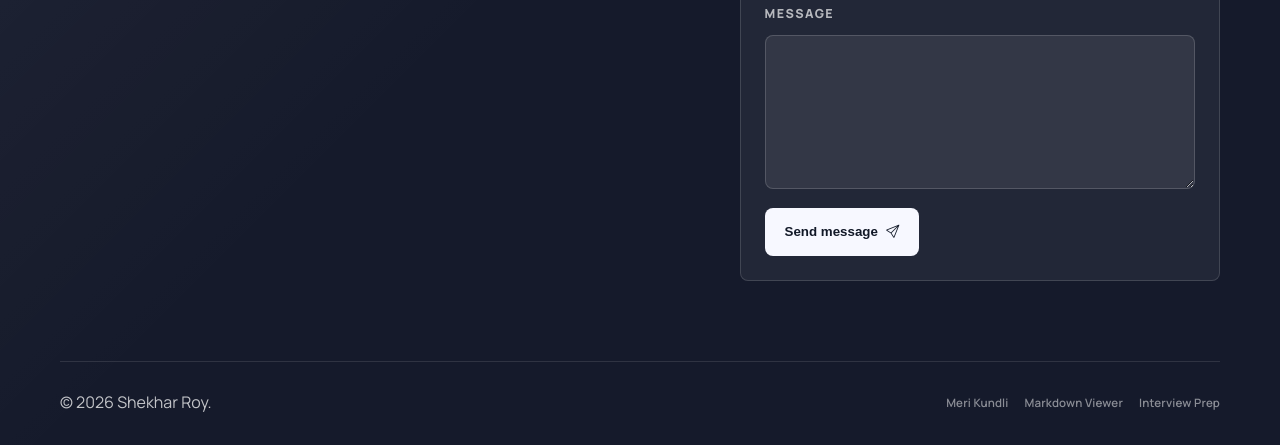
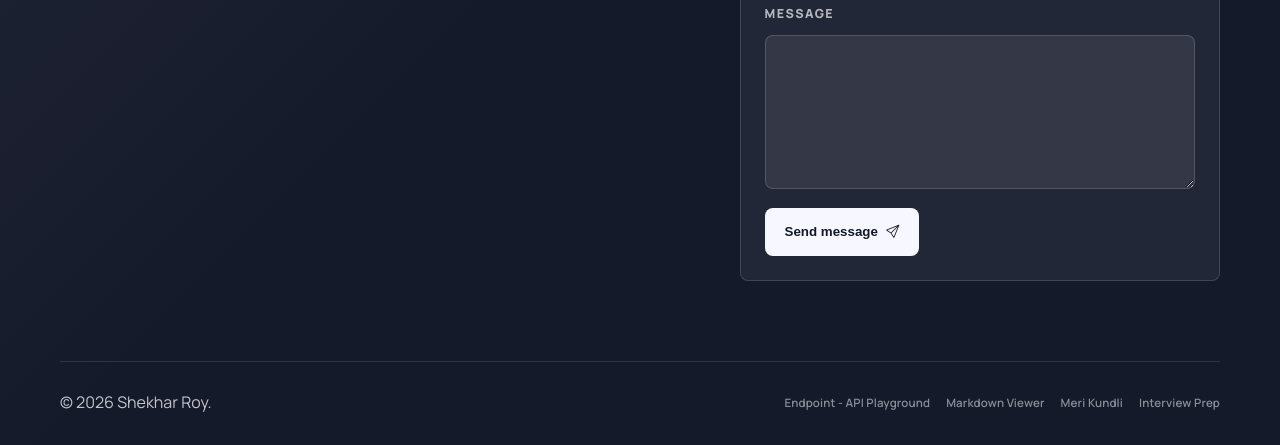
Before and after one commit to kumarshekharroy/kumarshekharroy.github.io, a plain HTML site: page index.html in a window 1280 px wide. Shown: the part 9582-10027 px from the top of the page. Drawn offline with nearby package versions, Linux system fonts and the light colour scheme.

Commit message:
Added Endpoint link in footer

```diff
--- a/index.html
+++ b/index.html
@@ -1018,8 +1018,9 @@
         <div class="footer__inner">
           <p>&copy; 2026 Shekhar Roy.</p>
           <nav class="footer-utility-links" aria-label="More by Shekhar Roy">
+            <a href="https://shekharroy.com/endpoint/" target="_blank" rel="noopener noreferrer">Endpoint - API Playground</a>
+            <a href="https://shekharroy.com/markdown-viewer/" target="_blank" rel="noopener noreferrer">Markdown Viewer</a>
             <a href="https://shekharroy.com/meri-kundli/" target="_blank" rel="noopener noreferrer">Meri Kundli</a>
-            <a href="https://shekharroy.com/markdown-viewer/" target="_blank" rel="noopener noreferrer">Markdown Viewer</a>
             <a href="https://shekharroy.com/interview-prep-app/" target="_blank" rel="noopener noreferrer">Interview Prep</a>
           </nav>
         </div>
```
